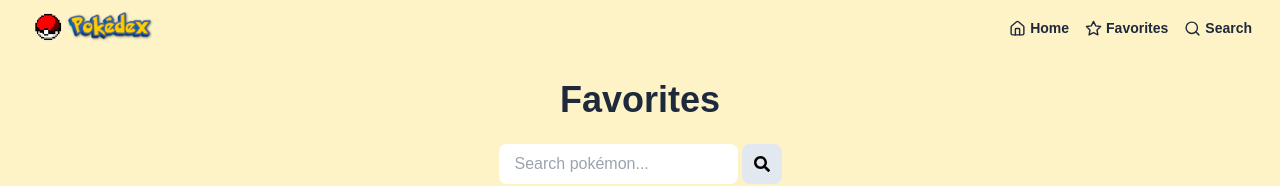
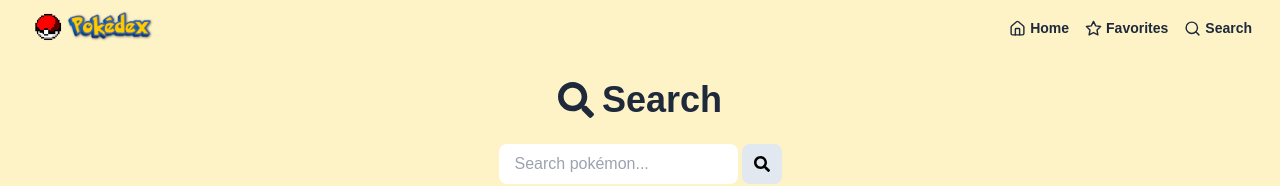
Before and after one commit to dameness/pokedex, a React (Vite) app: page /search in a window 1280 px wide. Shown: the top 186 px of the page. Built offline with nearby package versions, Linux system fonts and the light colour scheme; no server answers.

Commit message:
Detalhes css

```diff
--- a/src/components/PageButtons/index.tsx
+++ b/src/components/PageButtons/index.tsx
@@ -12,7 +12,6 @@ export default function PageButtons({ setPage, maxPages }: Props) {
         onClick={() => setPage((page) => (page > 1 ? page - 1 : page))}
       >
         <FaAngleLeft />
-        Prev.
       </StandardButton>
       <StandardButton
         onClick={() =>
@@ -25,7 +24,6 @@ export default function PageButtons({ setPage, maxPages }: Props) {
           })
         }
       >
-        Next
         <FaAngleRight />
       </StandardButton>
     </div>
--- a/src/pages/Favorites/index.tsx
+++ b/src/pages/Favorites/index.tsx
@@ -1,6 +1,7 @@
 import { useContext } from "react";
 import FavContext from "../../contexts/FavContext";
 import PokemonGrid from "../../components/PokemonGrid";
+import { FaStar } from "react-icons/fa6";
 
 export default function Favorites() {
   const { favorites } = useContext(FavContext);
@@ -11,7 +12,8 @@ export default function Favorites() {
 
   return (
     <div>
-      <h1 className="text-4xl font-bold text-slate-800 mb-6 text-center">
+      <h1 className="text-4xl font-bold text-slate-800 mb-6 text-center flex items-center justify-center gap-2">
+        <FaStar />
         Favorites
       </h1>
       <PokemonGrid pokemonIds={favorites} isFavoritesGrid={true} />
--- a/src/pages/Search/index.tsx
+++ b/src/pages/Search/index.tsx
@@ -38,8 +38,9 @@ export default function Search() {
 
   return (
     <>
-      <h1 className="text-4xl font-bold text-slate-800 mb-6 text-center">
-        Favorites
+      <h1 className="text-4xl font-bold text-slate-800 mb-6 flex items-center justify-center gap-2">
+        <FaSearch />
+        Search
       </h1>
       <div className="flex flex-col justify-center items-center">
         <div className="flex items-center mb-8 gap-1">
```
